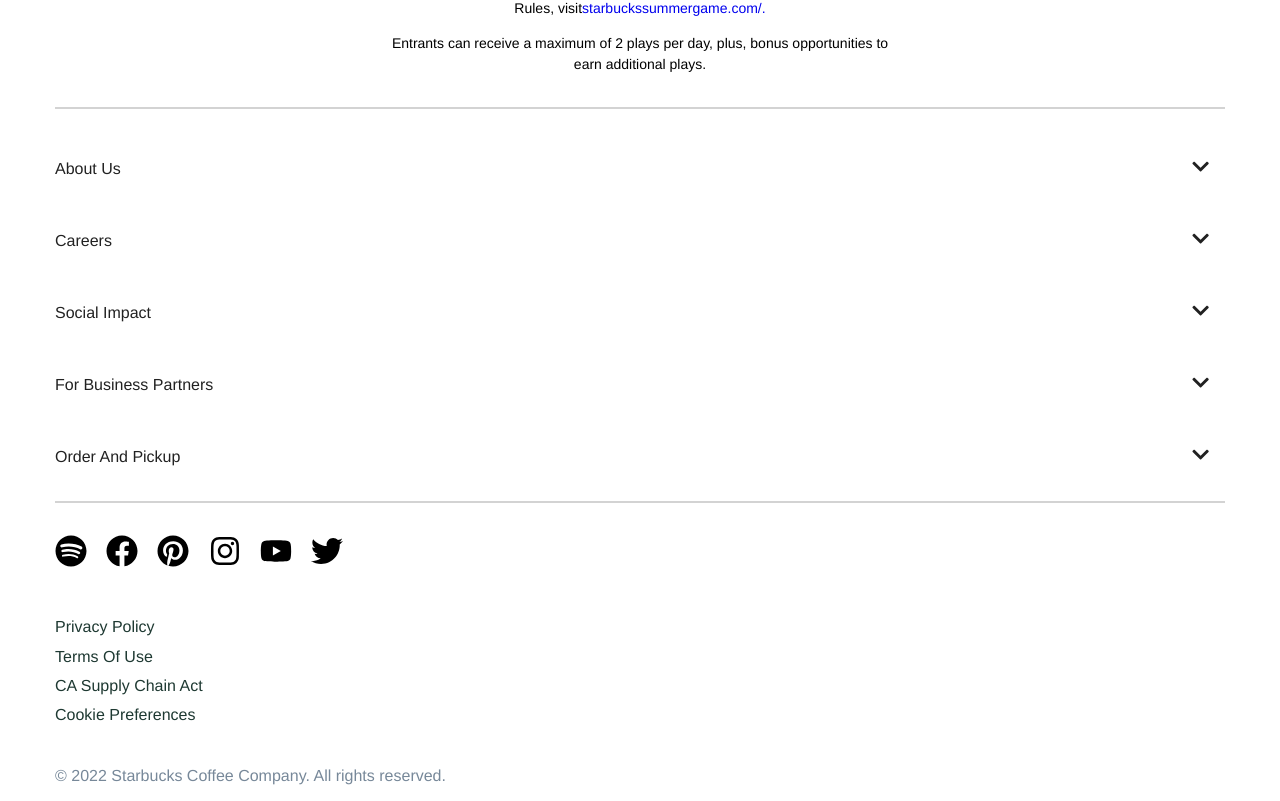
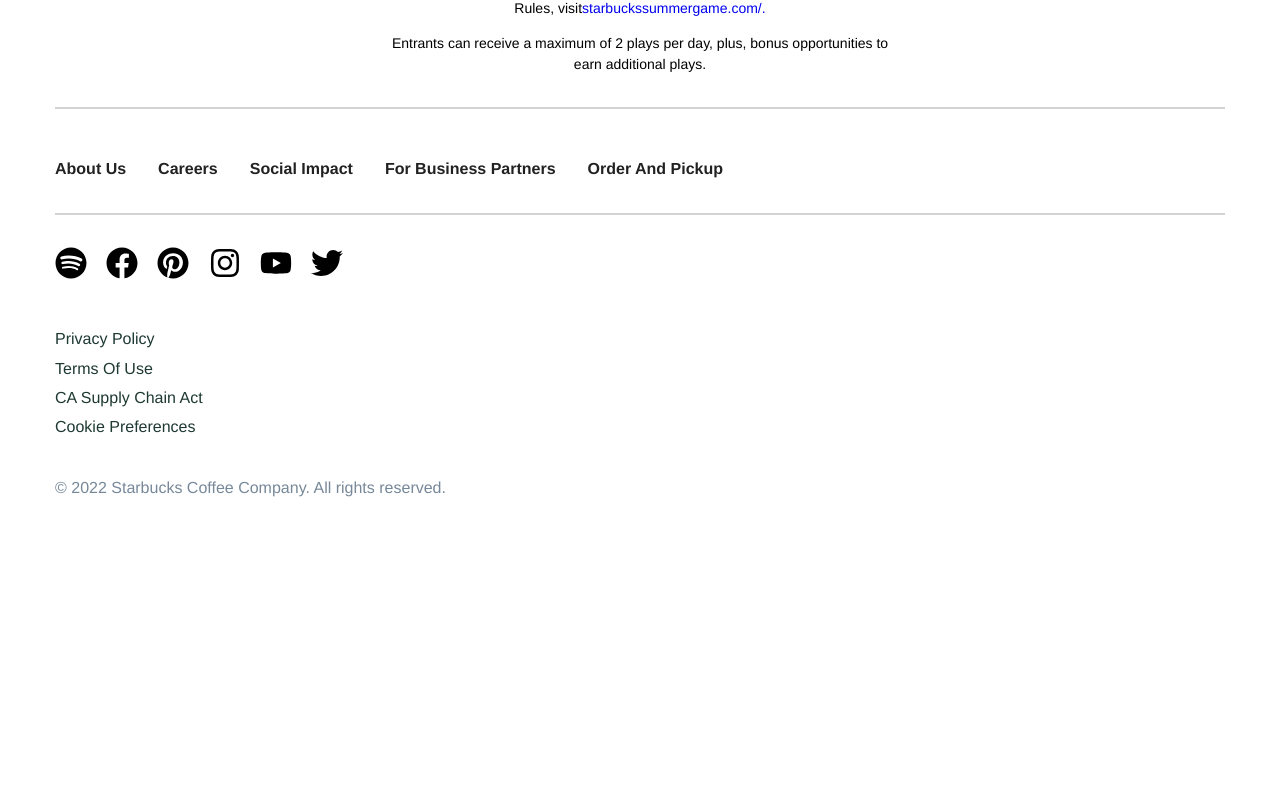
Before and after one commit to alperenmehmet/starbucks-clone, a React (Create React App) app: page / in a window 1280 px wide. Shown: the part 1375-2176 px from the top of the page. After the commit the page ends 1888 px from the top, so only its background shows below. Built offline with nearby package versions, Linux system fonts and the light colour scheme; the HTML template or start-up script is replaced by a standard one.

Commit message:
Footer is finished.

```diff
--- a/src/components/Accordion.js
+++ b/src/components/Accordion.js
@@ -1,8 +1,22 @@
-import { useState } from 'react'
+import { useEffect, useState } from 'react'
 import { FaChevronDown, FaChevronUp } from 'react-icons/fa'
 
 const Accordion = ({ title, links }) => {
   const [showLinks, setShowLinks] = useState(false)
+
+  const linksResize = () => {
+    if (window.innerWidth >= 992) {
+      setShowLinks(!showLinks)
+    }
+    if (window.innerWidth < 992) {
+      setShowLinks(showLinks)
+    }
+  }
+
+  useEffect(() => {
+    window.addEventListener('resize', linksResize)
+    return () => window.removeEventListener('resize', linksResize)
+  }, [])
 
   return (
     <div className="accordion">
--- a/src/components/Footer.js
+++ b/src/components/Footer.js
@@ -14,7 +14,7 @@
   const [data, setData] = useState(footerLinks)
   return (
     <div className="footer main">
-      <div>
+      <div className="accordion-parent">
         {data.map((item) => {
           return <Accordion {...item} key={item.id} />
         })}
--- a/src/index.css
+++ b/src/index.css
@@ -152,6 +152,12 @@
   line-height: var( --line-height );
 }
 
+.accordion li{
+  text-transform: capitalize;
+  color: var(--clr-font-paraghraph);
+  margin-bottom: 2rem;
+}
+
 .down-up-btn{
   border: none;
   border-radius: 50%;
@@ -212,3 +218,30 @@
   padding-top: 0.7rem;
   color: lightslategray;
 }
+
+@media screen and (min-width: 992px){
+  .accordion-parent{
+    display: flex;
+    gap: 2rem;
+
+  }
+  .down-up-btn{
+    display: none;
+  }
+
+  .accordion{
+    max-width: 190px;
+  }
+
+  .accordion li{
+    line-height: var(--line-height);
+  }
+  .accordion li:hover{
+    color:black;
+    cursor: pointer;
+  }
+
+  .accordion-header p{
+    font-weight: 700;
+  }
+}
```
